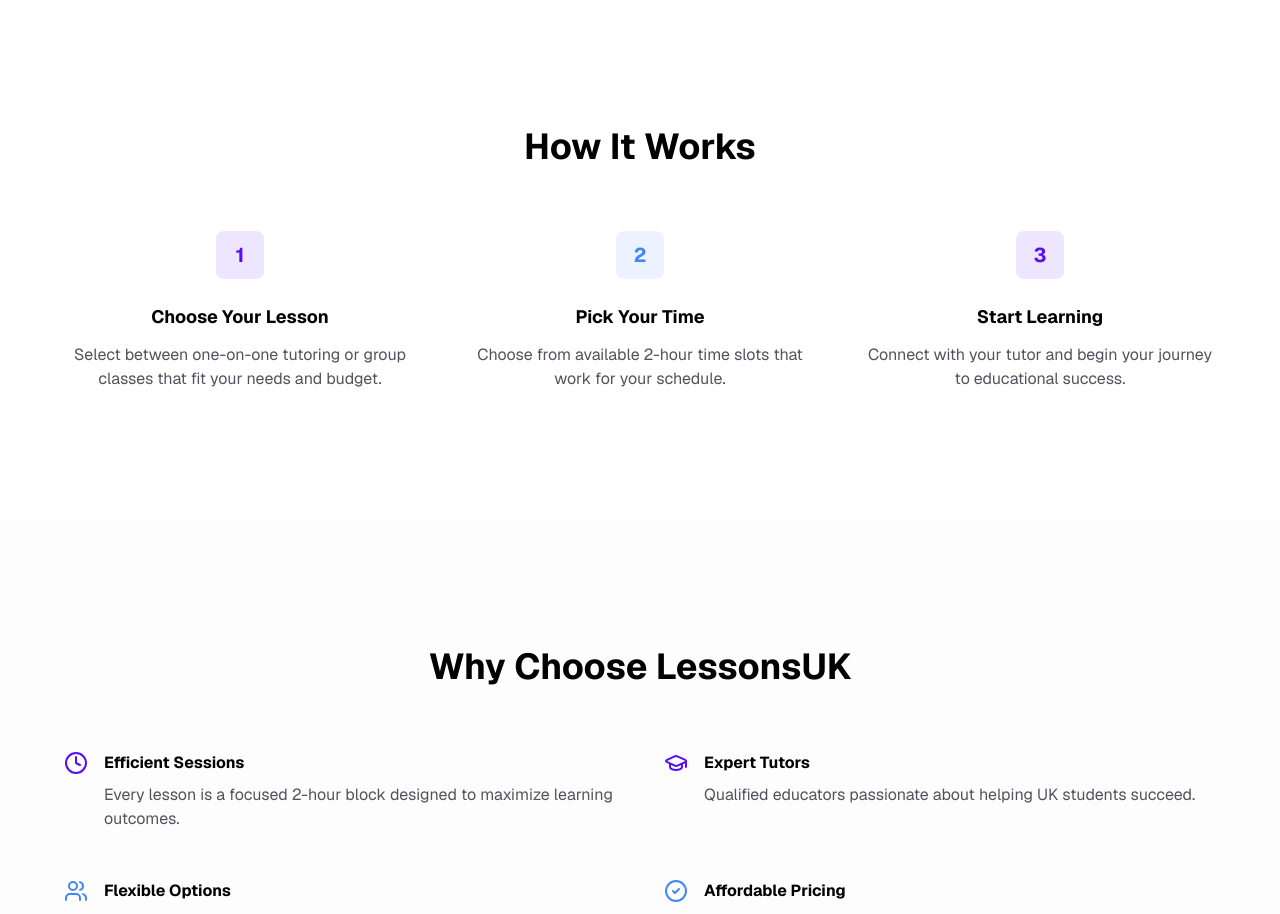
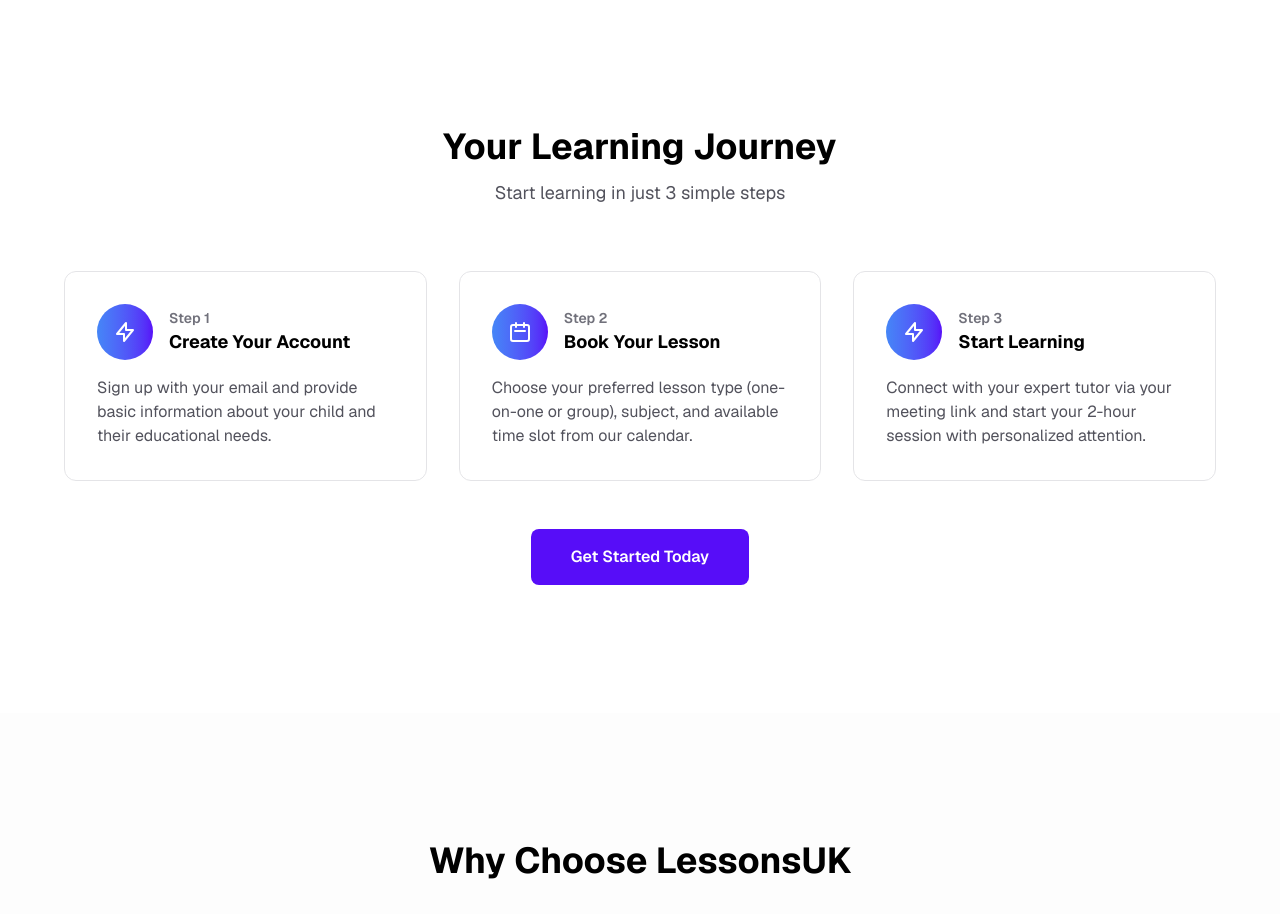
Before and after one commit to noblelar/galini_edu_book, a Next.js app: page / in a window 1280 px wide. Shown: the part 1500-2414 px from the top of the page. Built offline with nearby package versions, Linux system fonts and the light colour scheme.

Commit message:
Streamline and enhance the 'How It Works' roadmap section
cgen-bb48d123395f42beaec1c8efffa5c9ca

```diff
--- a/src/app/page.tsx
+++ b/src/app/page.tsx
@@ -197,46 +197,81 @@ export default function Home() {
 
       <section className="px-6 py-20 lg:px-16 lg:py-32">
         <div className="mx-auto max-w-7xl">
-          <h2 className="text-center text-4xl font-bold text-black dark:text-white">
-            How It Works
-          </h2>
+          <div className="text-center">
+            <h2 className="text-4xl font-bold text-black dark:text-white">
+              Your Learning Journey
+            </h2>
+            <p className="mt-3 text-lg leading-7 text-zinc-600 dark:text-zinc-400">
+              Start learning in just 3 simple steps
+            </p>
+          </div>
 
-          <div className="mt-16 grid gap-12 lg:grid-cols-3">
-            <div className="text-center">
-              <div className="mx-auto flex h-12 w-12 items-center justify-center rounded-lg bg-[#570DF8]/10">
-                <span className="text-xl font-bold text-[#570DF8]">1</span>
+          <div className="mt-16 grid gap-8 lg:grid-cols-3">
+            <div className="rounded-xl border border-zinc-200 bg-white/50 p-8 backdrop-blur dark:border-zinc-800 dark:bg-zinc-900/20">
+              <div className="flex items-center gap-4">
+                <div className="flex h-14 w-14 flex-shrink-0 items-center justify-center rounded-full bg-gradient-to-r from-[#4586F7] to-[#570DF8]">
+                  <svg className="h-6 w-6 text-white" fill="none" stroke="currentColor" strokeWidth="2" viewBox="0 0 24 24">
+                    <path strokeLinecap="round" strokeLinejoin="round" d="M13 10V3L4 14h7v7l9-11h-7z"/>
+                  </svg>
+                </div>
+                <div>
+                  <div className="text-sm font-semibold text-zinc-500 dark:text-zinc-400">Step 1</div>
+                  <h3 className="text-lg font-bold text-black dark:text-white">
+                    Create Your Account
+                  </h3>
+                </div>
               </div>
-              <h3 className="mt-6 text-lg font-bold text-black dark:text-white">
-                Choose Your Lesson
-              </h3>
-              <p className="mt-3 text-base leading-6 text-zinc-600 dark:text-zinc-400">
-                Select between one-on-one tutoring or group classes that fit your needs and budget.
+              <p className="mt-4 text-base leading-6 text-zinc-600 dark:text-zinc-400">
+                Sign up with your email and provide basic information about your child and their educational needs.
               </p>
             </div>
 
-            <div className="text-center">
-              <div className="mx-auto flex h-12 w-12 items-center justify-center rounded-lg bg-[#4586F7]/10">
-                <span className="text-xl font-bold text-[#4586F7]">2</span>
+            <div className="rounded-xl border border-zinc-200 bg-white/50 p-8 backdrop-blur dark:border-zinc-800 dark:bg-zinc-900/20">
+              <div className="flex items-center gap-4">
+                <div className="flex h-14 w-14 flex-shrink-0 items-center justify-center rounded-full bg-gradient-to-r from-[#4586F7] to-[#570DF8]">
+                  <svg className="h-6 w-6 text-white" fill="none" stroke="currentColor" strokeWidth="2" viewBox="0 0 24 24">
+                    <path strokeLinecap="round" strokeLinejoin="round" d="M8 7V3m8 4V3m-9 8h10M5 21h14a2 2 0 002-2V7a2 2 0 00-2-2H5a2 2 0 00-2 2v12a2 2 0 002 2z"/>
+                  </svg>
+                </div>
+                <div>
+                  <div className="text-sm font-semibold text-zinc-500 dark:text-zinc-400">Step 2</div>
+                  <h3 className="text-lg font-bold text-black dark:text-white">
+                    Book Your Lesson
+                  </h3>
+                </div>
               </div>
-              <h3 className="mt-6 text-lg font-bold text-black dark:text-white">
-                Pick Your Time
-              </h3>
-              <p className="mt-3 text-base leading-6 text-zinc-600 dark:text-zinc-400">
-                Choose from available 2-hour time slots that work for your schedule.
+              <p className="mt-4 text-base leading-6 text-zinc-600 dark:text-zinc-400">
+                Choose your preferred lesson type (one-on-one or group), subject, and available time slot from our calendar.
               </p>
             </div>
 
-            <div className="text-center">
-              <div className="mx-auto flex h-12 w-12 items-center justify-center rounded-lg bg-[#570DF8]/10">
-                <span className="text-xl font-bold text-[#570DF8]">3</span>
+            <div className="rounded-xl border border-zinc-200 bg-white/50 p-8 backdrop-blur dark:border-zinc-800 dark:bg-zinc-900/20">
+              <div className="flex items-center gap-4">
+                <div className="flex h-14 w-14 flex-shrink-0 items-center justify-center rounded-full bg-gradient-to-r from-[#4586F7] to-[#570DF8]">
+                  <svg className="h-6 w-6 text-white" fill="none" stroke="currentColor" strokeWidth="2" viewBox="0 0 24 24">
+                    <path strokeLinecap="round" strokeLinejoin="round" d="M13 10V3L4 14h7v7l9-11h-7z"/>
+                  </svg>
+                </div>
+                <div>
+                  <div className="text-sm font-semibold text-zinc-500 dark:text-zinc-400">Step 3</div>
+                  <h3 className="text-lg font-bold text-black dark:text-white">
+                    Start Learning
+                  </h3>
+                </div>
               </div>
-              <h3 className="mt-6 text-lg font-bold text-black dark:text-white">
-                Start Learning
-              </h3>
-              <p className="mt-3 text-base leading-6 text-zinc-600 dark:text-zinc-400">
-                Connect with your tutor and begin your journey to educational success.
+              <p className="mt-4 text-base leading-6 text-zinc-600 dark:text-zinc-400">
+                Connect with your expert tutor via your meeting link and start your 2-hour session with personalized attention.
               </p>
             </div>
+          </div>
+
+          <div className="mt-12 flex justify-center">
+            <Link
+              href="/signup"
+              className="inline-flex h-14 items-center justify-center rounded-lg bg-[#570DF8] px-10 text-base font-semibold text-white transition-colors hover:bg-[#4506b8]"
+            >
+              Get Started Today
+            </Link>
           </div>
         </div>
       </section>
```
